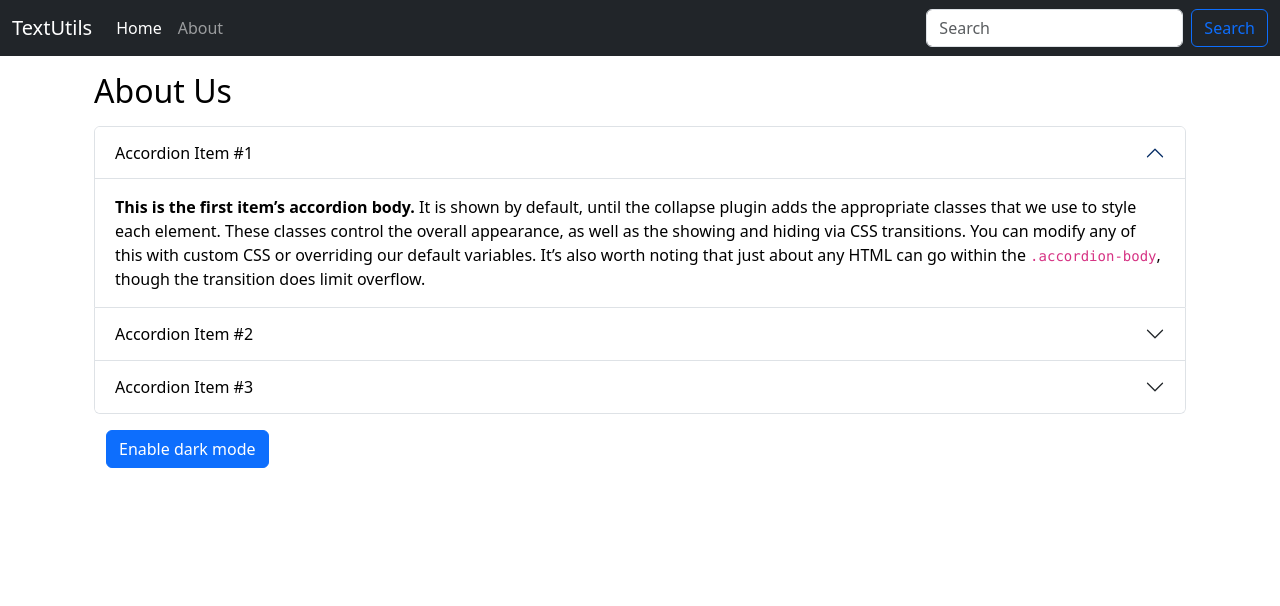
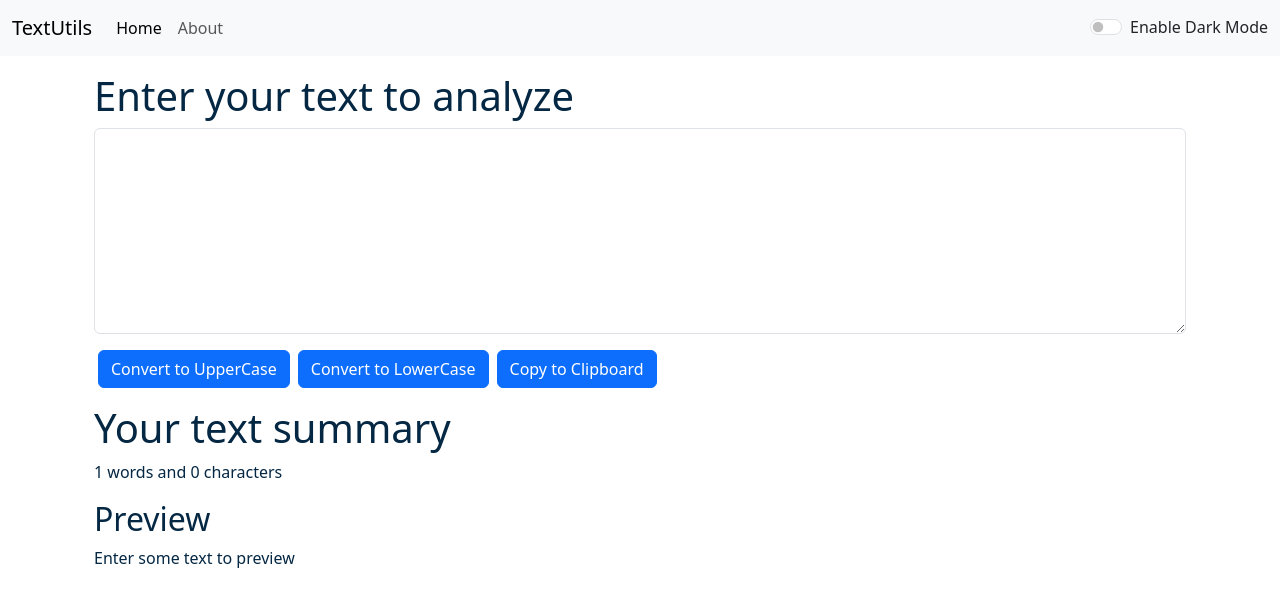
Before and after one commit to tshivanshu9/textutils, a React (Create React App) app: page / in a window 1280 px wide. Shown: the top 606 px of the page. Built offline with nearby package versions, Linux system fonts and the light colour scheme.

Commit message:
Learn more on dark mode global handling

```diff
--- a/src/App.js
+++ b/src/App.js
@@ -1,16 +1,36 @@
 import './App.css';
-import About from './components/About';
+// import About from './components/About';
 import Navbar from './components/Navbar';
-// import TextForm from './components/TextForm';
+import TextForm from './components/TextForm';
+import React, {useState} from 'react'
+
 
 function App() {
+  const [mode, setMode] = useState('light');
+  const [color, setColor] = useState('dark');
+  const toggleMode = () => {
+    if (mode === 'light') {
+      setMode('dark');
+      document.body.style.backgroundColor = '#042743';
+    } else {
+      setMode('light');
+      document.body.style.backgroundColor = 'white';
+    }
+  };
+  const toggleColor = () => {
+    if (mode === 'light') {
+      setColor('light');
+    } else {
+      setColor('dark');
+    }
+  };
   return (
     <>
       {/* <Navbar title = "textutils" aboutText = "Aboutext"/> */}
-      <Navbar/>
+      <Navbar mode={mode} toggleMode={toggleMode} toggleColor={toggleColor} color={color}/>
       <div className="container my-3">
-      {/* <TextForm heading = "Enter your text to analyze"/> */}
-      <About/>
+      <TextForm heading = "Enter your text to analyze" mode={mode}/>
+      {/* <About/> */}
       </div>
     </>
   );
--- a/src/components/Navbar.js
+++ b/src/components/Navbar.js
@@ -1,9 +1,9 @@
 import React from 'react';
 import PropTypes from 'prop-types';
 
-export default function Navbar({title = 'TextUtils', aboutText = 'About'}) {
+export default function Navbar({ title = 'TextUtils', aboutText = 'About', mode = 'light', toggleMode, color, toggleColor }) {
     return (
-    <nav className="navbar navbar-expand-lg navbar-dark bg-dark">
+        <nav className={`navbar navbar-expand-lg navbar-${mode} bg-${mode}`}>
             <div className="container-fluid">
                 <a className="navbar-brand" href="/">{title}</a>
                 <button className="navbar-toggler" type="button" data-bs-toggle="collapse" data-bs-target="#navbarSupportedContent">
@@ -18,10 +18,15 @@ export default function Navbar({title = 'TextUtils', aboutText = 'About'}) {
                             <a className="nav-link" href="/">{aboutText}</a>
                         </li>
                     </ul>
-          <form className="d-flex" role="search">
+                    {/* <form className="d-flex" role="search">
             <input className="form-control me-2" type="search" placeholder="Search" />
             <button className="btn btn-outline-primary" type="submit">Search</button>
-          </form>
+          </form> */}
+          {console.log(color)}
+                    <div className={`form-check form-switch text-${color}`}>
+                        <input className="form-check-input" type="checkbox" role="switch" id="switchCheckDefault" onClick={() => {toggleMode(); toggleColor()}}/>
+                        <label className="form-check-label" htmlFor="switchCheckDefault">Enable Dark Mode</label>
+                    </div>
                 </div>
             </div>
         </nav>
--- a/src/components/TextForm.js
+++ b/src/components/TextForm.js
@@ -12,22 +12,32 @@ export default function TextForm(props) {
         const newText = text.toLowerCase();
         setText(newText);
     };
+    const handleCopy = () => {
+        const text = document.getElementById("myBox");
+        text.select();
+        navigator.clipboard.writeText(text.value);
+    };
     const [text, setText] = useState('');
     return (
         <>
-        <div className='container'>
+            <div className='container' style={{ color: props.mode === 'dark' ? 'white' : '#042743' }}>
                 <h1>{props.heading}</h1>
                 <div className="mb-3">
-                <textarea className="form-control" value={text} onChange={handleOnChange} id="myBox" rows="8"></textarea>
+                    <textarea className="form-control" value={text} onChange={handleOnChange} id="myBox" rows="8"
+                        style={{
+                            backgroundColor: props.mode === 'dark' ? 'grey' : 'white',
+                            color: props.mode === 'dark' ? 'white' : '#042743'
+                        }}></textarea>
                 </div>
                 <button className="btn btn-primary mx-1" onClick={handleUpClick}>Convert to UpperCase</button>
                 <button className="btn btn-primary mx-1" onClick={handleLoClick}>Convert to LowerCase</button>
+                <button className="btn btn-primary mx-1" onClick={handleCopy}>Copy to Clipboard</button>
             </div>
-        <div className="container my-3">
+            <div className="container my-3" style={{ color: props.mode === 'dark' ? 'white' : '#042743' }}>
                 <h1>Your text summary</h1>
                 <p>{text.split(" ").length} words and {text.length} characters</p>
                 <h2>Preview</h2>
-            <p>{text}</p>
+                <p>{text.length === 0 ? 'Enter some text to preview' : text}</p>
             </div>
         </>
     )
```
Lines whose indentation alone changed are shown as unchanged.
